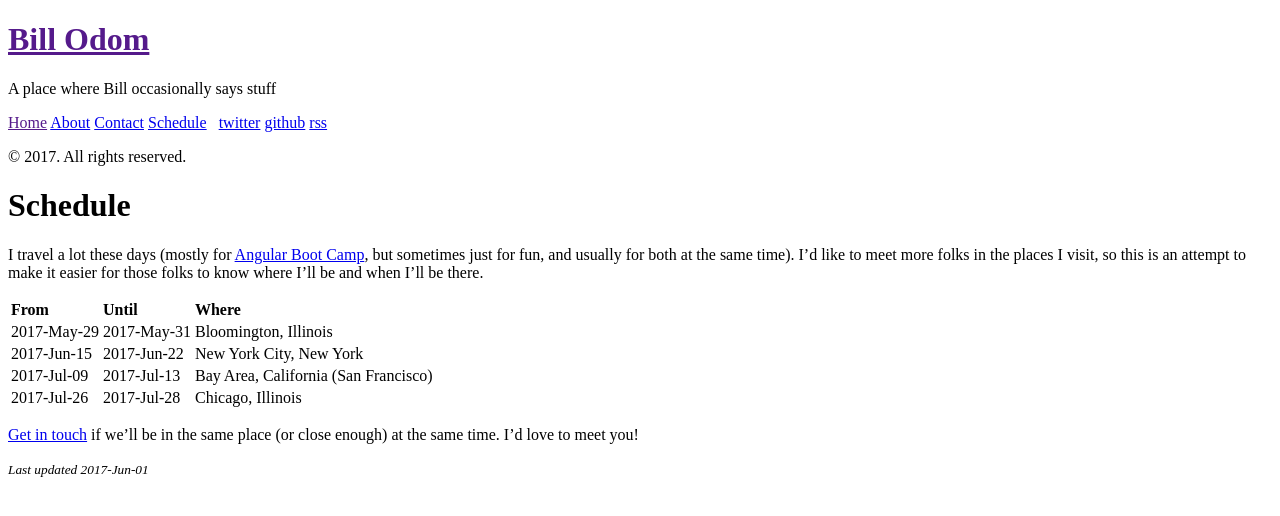
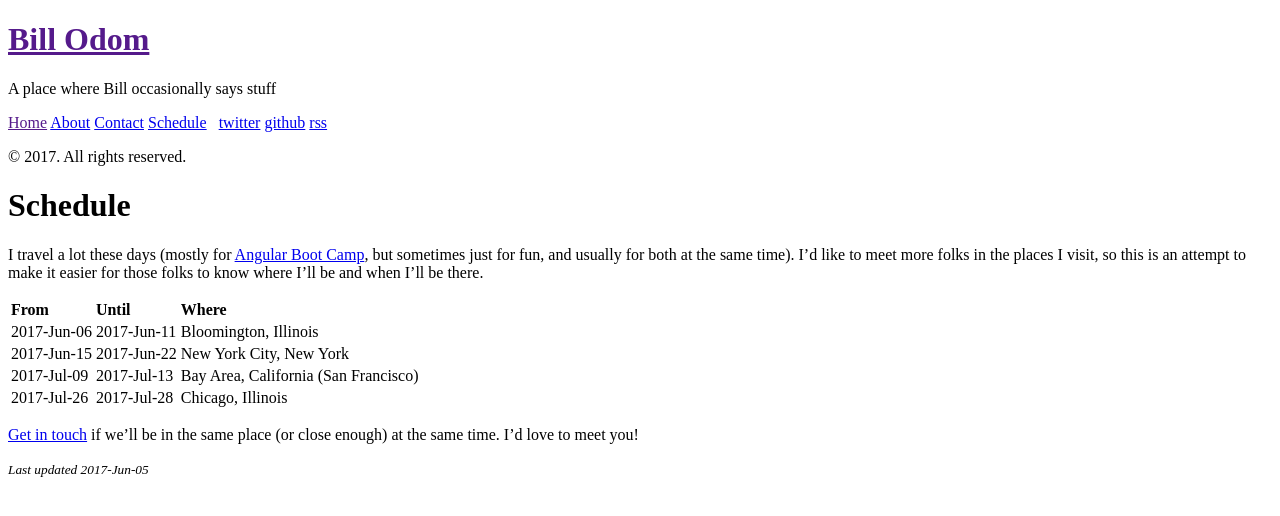
Before and after one commit to wnodom/wnodom.github.io, a Jekyll site: the page built from schedule.md, in a window 1280 px wide. Shown: the top 516 px of the page. Built offline with Jekyll 4.4.1, drawn with Linux system fonts in a browser that asks for light colours.

Commit message:
Correct dates for Bloomington, Illinois

```diff
--- a/schedule.md
+++ b/schedule.md
@@ -1,14 +1,14 @@
 ---
 layout: page
 title: Schedule
-update_date: Thu Jun  1 08:22:05 2017
+update_date: Mon Jun  5 00:38:09 2017
 ---
 
 I travel a lot these days (mostly for [Angular Boot Camp](http://angularbootcamp.com/), but sometimes just for fun, and usually for both at the same time). I'd like to meet more folks in the places I visit, so this is an attempt to make it easier for those folks to know where I'll be and when I'll be there.
 
 | From        | Until       | Where
 |:------------|:------------|:-
-| 2017-May-29 | 2017-May-31 | Bloomington, Illinois
+| 2017-Jun-06 | 2017-Jun-11 | Bloomington, Illinois
 | 2017-Jun-15 | 2017-Jun-22 | New York City, New York
 | 2017-Jul-09 | 2017-Jul-13 | Bay Area, California (San Francisco)
 | 2017-Jul-26 | 2017-Jul-28 | Chicago, Illinois
```
